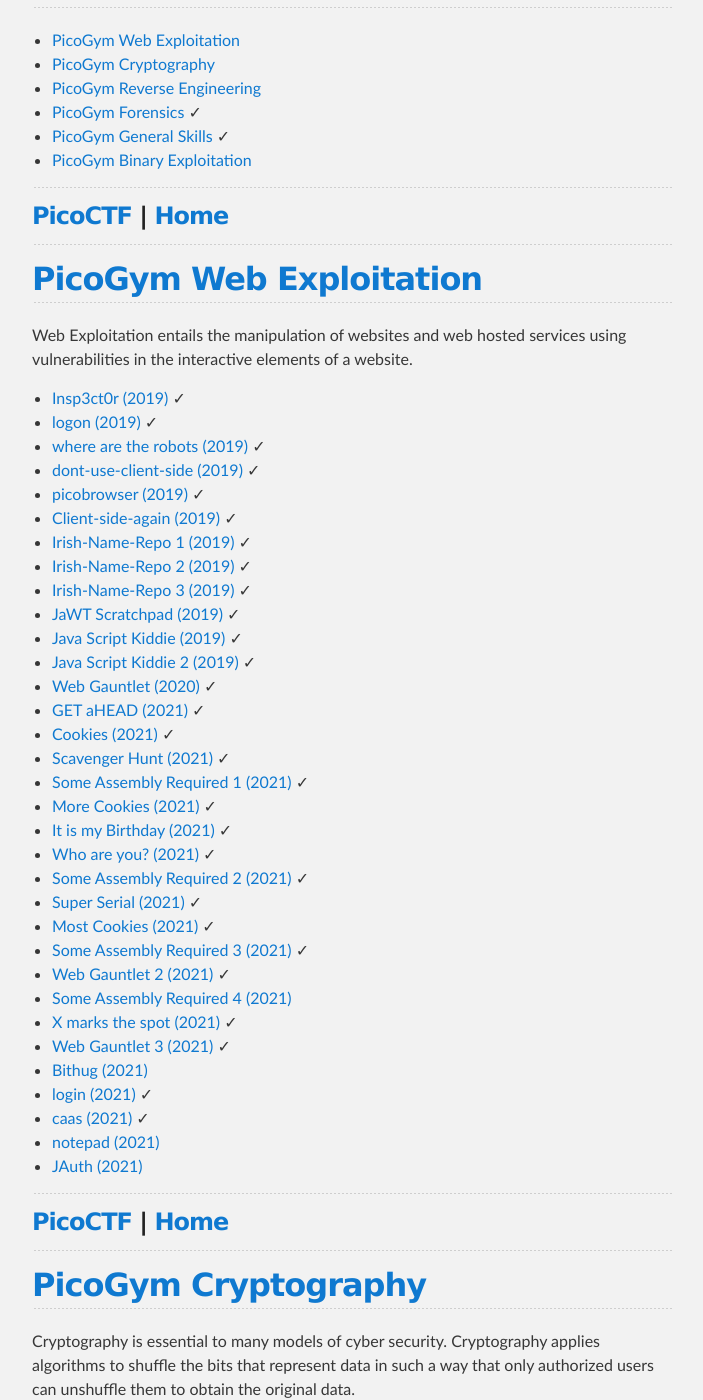
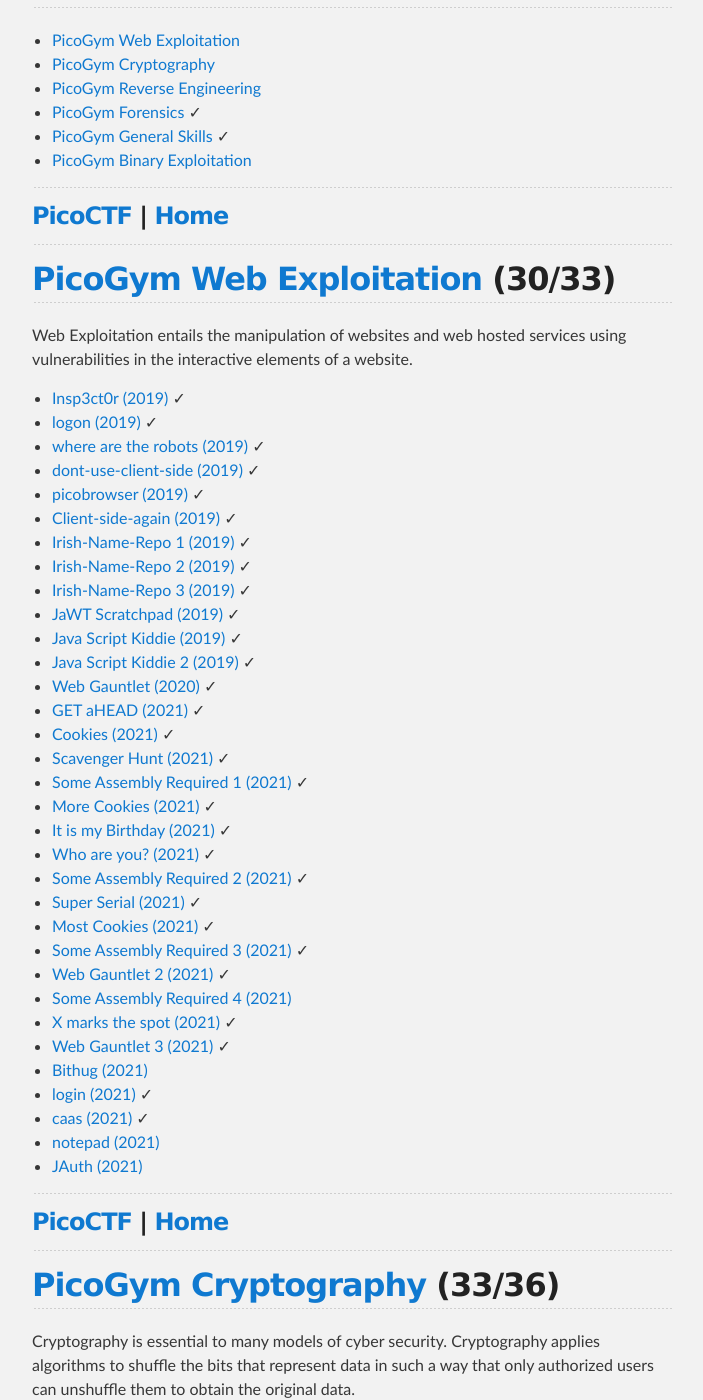
Before and after one commit to djm89uk/djm89uk.github.io, a Jekyll site: the page built from picoctf.md, in a window 1280 px wide and 1400 px high, scrolled down 427 px. Shown: the whole window, without its empty margins (288-991 px from the left). Built offline with Jekyll 4.4.1, drawn with Linux system fonts in a browser that asks for light colours; our own code applies the rules of GitHub Pages for plain Markdown files; some of the changed text lies outside the part shown.

Commit message:
Update picoctf.md

```diff
--- a/picoctf.md
+++ b/picoctf.md
@@ -16,7 +16,7 @@ picoCTF hold periodic CTF events and provide a practice CTF environment called p
 
 ---
 
-## [PicoGym Web Exploitation](./picogym_we.md)
+## [PicoGym Web Exploitation](./picogym_we.md) (30/33)
 
 Web Exploitation entails the manipulation of websites and web hosted services using vulnerabilities in the interactive elements of a website.
 
@@ -60,7 +60,7 @@ Web Exploitation entails the manipulation of websites and web hosted services us
 
 ---
 
-## [PicoGym Cryptography](./picogym_c.md)
+## [PicoGym Cryptography](./picogym_c.md) (33/36)
 
 Cryptography is essential to many models of cyber security. Cryptography applies algorithms to shuffle the bits that represent data in such a way that only authorized users can unshuffle them to obtain the original data.
 
@@ -88,16 +88,16 @@ Cryptography is essential to many models of cyber security. Cryptography applies
 - [No Padding, No Problem (2021)](./picogym_c.md#no-padding-no-problem) ✓
 - [Pixelated (2021)](./picogym_c.md#pixelated) ✓
 - [Play Nice (2021)](./picogym_c.md#play-nice) ✓
-- [Double DES (2021)](./picogym_c.md#double-des)
-- [Compress and Attack (2021)](./picogym_c.md#compress-and-attack)
-- [Scrambled: RSA (2021)](./picogym_c.md#scrambled-rsa)
-- [It's Not My Fault 1 (2021)](./picogym_c.md#its-not-my-fault-1)
-- [New Vignere (2021)](./picogym_c.md#new-vignere)
+- [Double DES (2021)](./picogym_c.md#double-des) ✓
+- [Compress and Attack (2021)](./picogym_c.md#compress-and-attack) ✓
+- [Scrambled: RSA (2021)](./picogym_c.md#scrambled-rsa) ✓
+- [It's Not My Fault 1 (2021)](./picogym_c.md#its-not-my-fault-1) ✓
+- [New Vignere (2021)](./picogym_c.md#new-vignere) ✓
 - [Clouds (2021)](./picogym_c.md#clouds)
 - [Spelling-Quiz (2021)](./picogym_c.md#spelling-quiz) ✓
-- [XtraORdinary (2021)](./picogym_c.md#xtraordinary)
-- [Triple-Secure (2021)](./picogym_c.md#triple-secure)
-- [College-Rowing-Team (2021)](./picogym_c.md#college-rowing-team)
+- [XtraORdinary (2021)](./picogym_c.md#xtraordinary) ✓
+- [Triple-Secure (2021)](./picogym_c.md#triple-secure) ✓
+- [College-Rowing-Team (2021)](./picogym_c.md#college-rowing-team) ✓
 - [Corrupt-key-1 (2021)](./picogym_c.md#corrupt-key-1)
 - [Corrupt-key-2 (2021)](./picogym_c.md#corrupt-key-2)
 
@@ -150,7 +150,7 @@ Reverse engineering entails taking a software system and analyzing it to trace i
 - [Powershelly (2021)](./picogym_re.md#powershelly)
 - [Rolling My Own (2021)](./picogym_re.md#rolling-my-own)
 - [Checkpass (2021)](./picogym_re.md#checkpass)
-- [not crypto (2021)](./picogym_re.md#not-crypto)
+- [not crypto (2021)](./picogym_re.md#not-crypto) ✓
 - [breadth (2021)](./picogym_re.md#breadth)
 - [riscy business (2021)](./picogym_re.md#riscy-business)
 - [MATRIX (2021)](./picogym_re.md#matrix)
@@ -256,7 +256,7 @@ Binary exploitation is the process of subverting a compiled application such tha
 - [The Office (2021)](./picogym_be.md#the-office)
 - [Turboflan (2021)](./picogym_be.md#turboflan)
 - [Bizz Fuzz (2021)](./picogym_be.md#bizz-fuzz)
-- [cutter-overflow (2021)](./picogym_be.md#cutter-overflow)
+- [cutter-overflow (2021)](./picogym_be.md#cutter-overflow) ✓
 - [fermat-strings (2021)](./picogym_be.md#fermat-strings)
 - [SaaS (2021)](./picogym_be.md#saas)
 - [homework (2021)](./picogym_be.md#homework)
```
Also changed, not shown: other parts of picoctf.md (+6 -6 lines).
